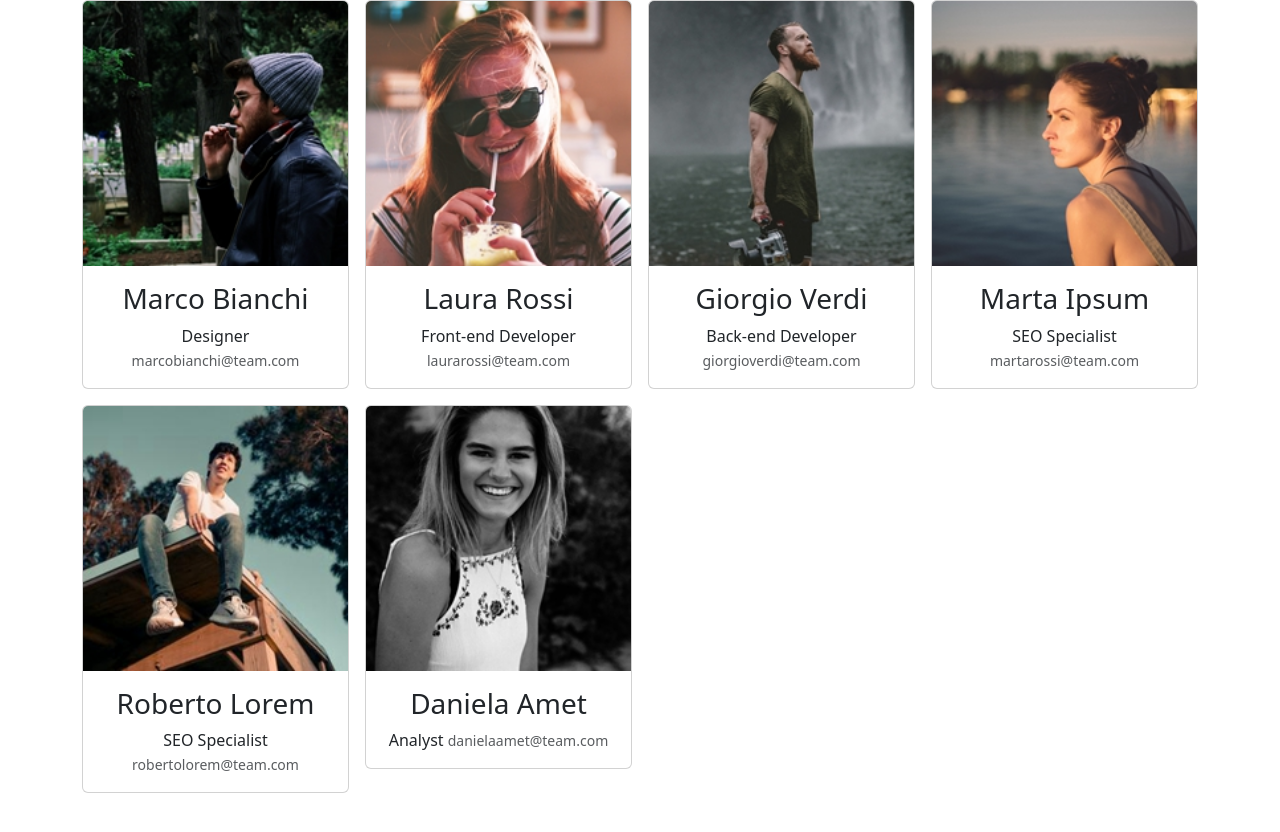
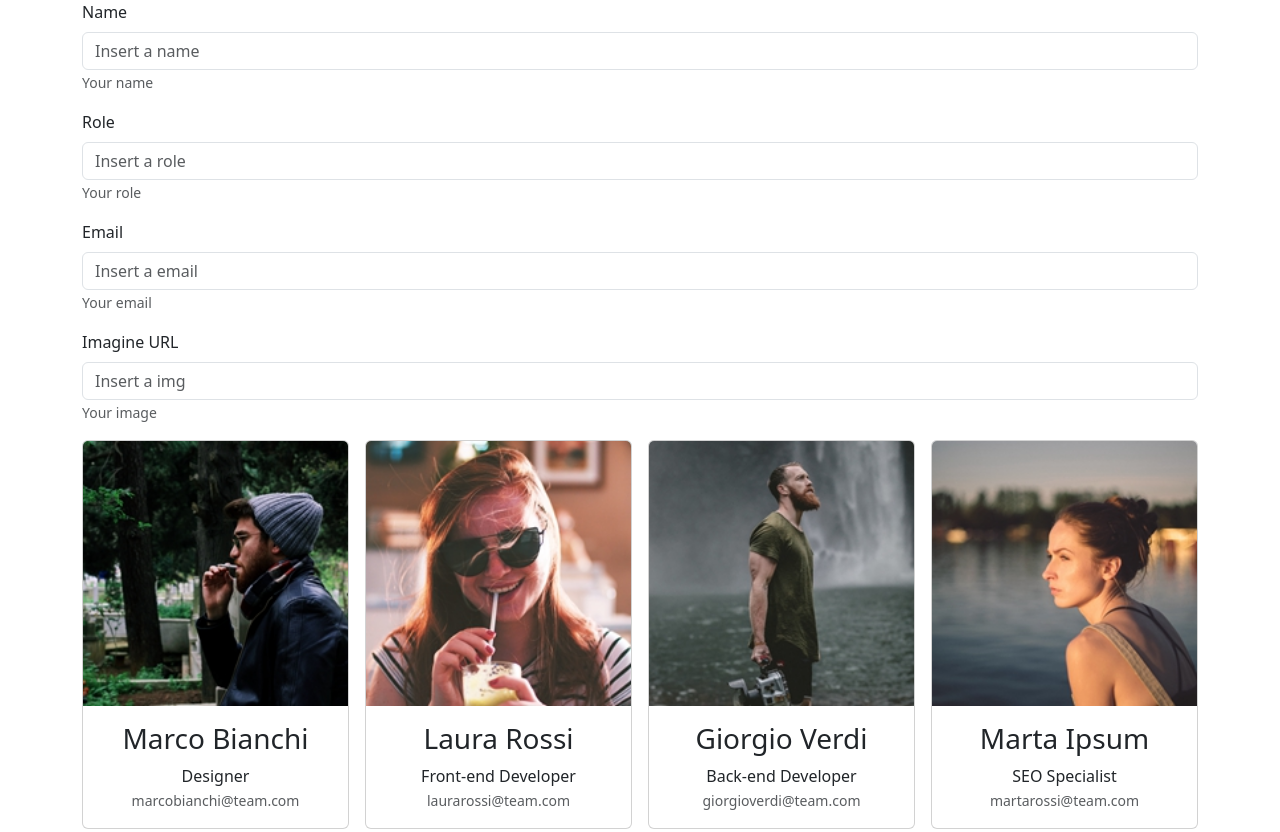
Before and after one commit to nelvison-benedetto/js-our-team, a plain HTML site: page index.html in a window 1280 px wide. Shown: the top 832 px of the page. Before the commit the page ends 800 px from the top, so only its background shows below. Drawn offline with nearby package versions, Linux system fonts and the light colour scheme.

Commit message:
working on form

```diff
--- a/index.html
+++ b/index.html
@@ -16,7 +16,7 @@
             integrity="sha384-T3c6CoIi6uLrA9TneNEoa7RxnatzjcDSCmG1MXxSR1GAsXEV/Dwwykc2MPK8M2HN"
             crossorigin="anonymous"
         />
-        <script src="./main.js" defer></script>
+        <script src="./main.js" defer></script> <!-- use defer to run js scripts after html! otherwise .getElementById can't find id in html -->
     </head>
 
     <body>
@@ -24,9 +24,62 @@
         </header>
         <main>
             <div class="container">
+                <div class="add-member">
+                    <form action="">
+                        <div class="mb-3">
+                            <label for="name" class="form-label">Name</label>
+                            <input
+                                type="text"
+                                class="form-control"
+                                name="name"
+                                id="name"
+                                aria-describedby="helpId"
+                                placeholder="Insert a name"
+                            />
+                            <small id="helpId" class="form-text text-muted">Your name</small>
+                        </div>
+                        <div class="mb-3">
+                            <label for="role" class="form-label">Role</label>
+                            <input
+                                type="text"
+                                class="form-control"
+                                name="role"
+                                id="role"
+                                aria-describedby="helpId"
+                                placeholder="Insert a role"
+                            />
+                            <small id="helpId" class="form-text text-muted">Your role</small>
+                        </div>
+                        <div class="mb-3">
+                            <label for="email" class="form-label">Email</label>
+                            <input
+                                type="text"
+                                class="form-control"
+                                name="email"
+                                id="email"
+                                aria-describedby="helpId"
+                                placeholder="Insert a email"
+                            />
+                            <small id="helpId" class="form-text text-muted">Your email</small>
+                        </div>
+                        <div class="mb-3">
+                            <label for="img" class="form-label">Imagine URL</label>
+                            <input
+                                type="text"
+                                class="form-control"
+                                name="img"
+                                id="img"
+                                aria-describedby="helpId"
+                                placeholder="Insert a img"
+                            />
+                            <small id="helpId" class="form-text text-muted">Your image</small>
+                        </div>
+                    </form>
+                </div>
+
                 <div id="team" class="row row-cols-1 row-cols-sm-2 row-cols-md-3 row-cols-lg-4 g-3">
 
-
+                    <!-- <img src="./assets/images/" alt=""> -->
                 </div>
             </div>
 
--- a/main.js
+++ b/main.js
@@ -56,11 +56,11 @@ function generateTeam(member){
 
 const team = document.getElementById("team");
 
-let totMarkup = "";
+let totMarkup = "";  //append as str every div for col
 teamMembers.forEach( (item,index) => {
   const member = teamMembers[index];
   const murkup = generateTeam(member);
   totMarkup += murkup;
 });
-team.innerHTML = totMarkup ;
+team.innerHTML = totMarkup;  //insert in div id="team" as html code all the str totMarkup
 console.log(totMarkup);
```
